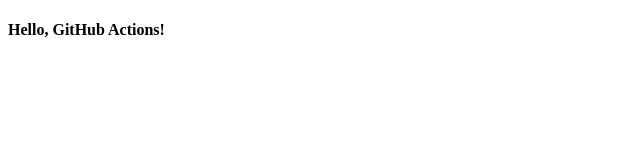
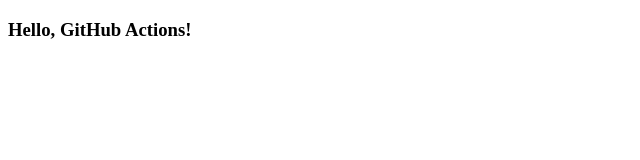
Before and after one commit to arch-liam/gh-deployment-workflow, a plain HTML site: page index.html in a window 1280 px wide. Shown: the full height of the page, 0-640 px from the left. Drawn offline with Linux system fonts and the light colour scheme.

Commit message:
changing h4 to h3

```diff
--- a/index.html
+++ b/index.html
@@ -6,6 +6,6 @@
   <title>Hello, GitHub Actions!</title>
 </head>
 <body>
-  <h4>Hello, GitHub Actions!</h4>
+  <h3>Hello, GitHub Actions!</h3>
 </body>
 </html>
```
